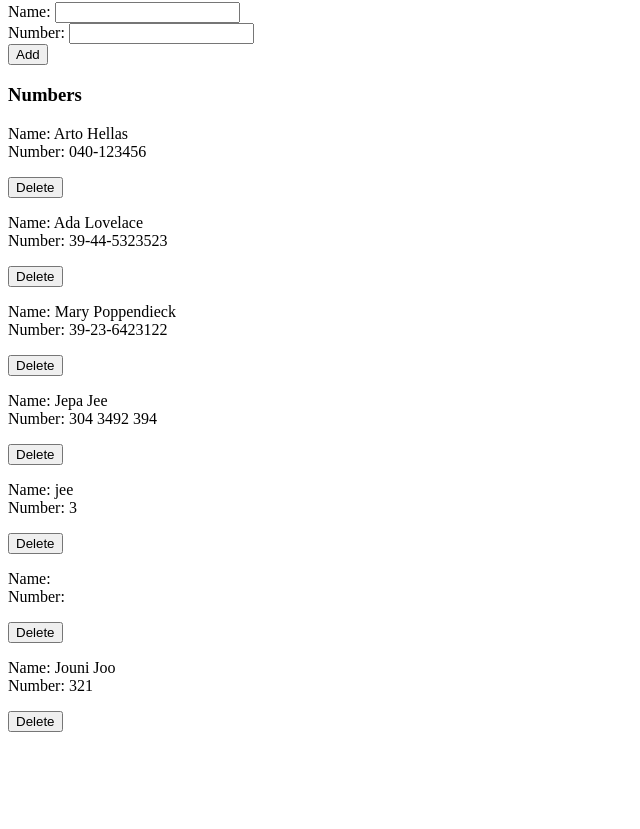
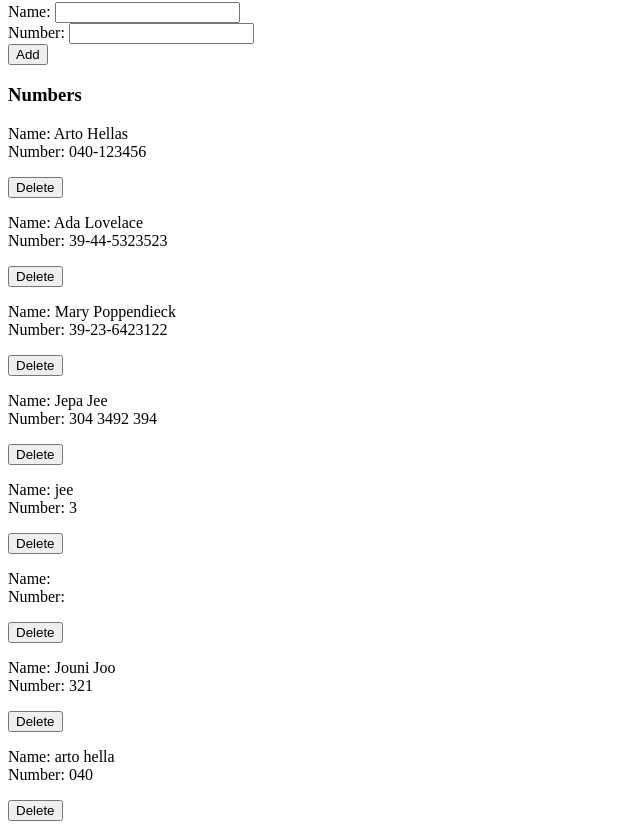
Before and after one commit to lottavilhelmiina/fullstackopen-2b-2.6-2.10, a React (Create React App) app: page / in a window 1280 px wide. Shown: the part 145-974 px from the top of the page, without its empty margins (0-640 px from the left). Before the commit the page ends 885 px from the top, so only its background shows below. Built offline with nearby package versions, Linux system fonts and the light colour scheme; data requests are answered from the project's data file.

Commit message:
lisätty delete buttoni myös filterlistiin

```diff
--- a/db.json
+++ b/db.json
@@ -34,6 +34,11 @@
       "name": "Jouni Joo",
       "number": "321",
       "id": 8
+    },
+    {
+      "name": "arto hella",
+      "number": "040",
+      "id": 9
     }
   ]
 }
--- a/src/App.js
+++ b/src/App.js
@@ -32,10 +32,14 @@ const FilterList = ({ filter, persons }) => {
   }
 
   return result.map((filteredPerson) => (
+    <div>
       <p>
         Name: {filteredPerson.name} <br /> Number: {filteredPerson.number}
-      <br />
       </p>
+      <button onClick={() => removeUser(res.id)}>
+        Delete
+      </button>
+    </div>
   )
   );
 };
```
Lines whose indentation alone changed are shown as unchanged.
